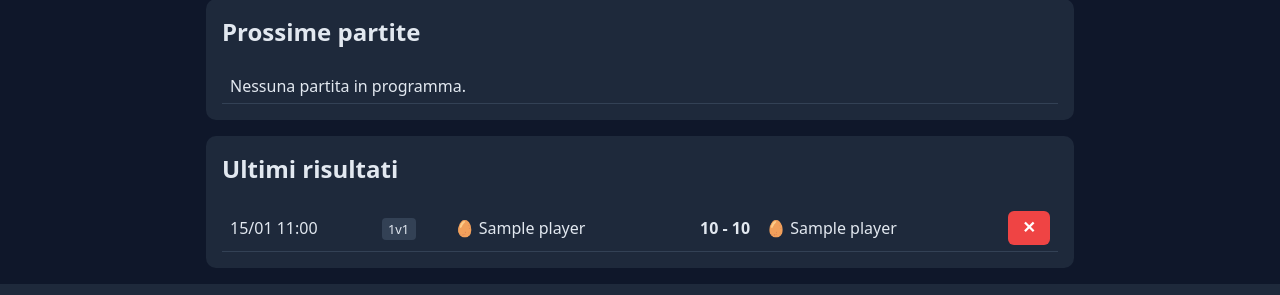
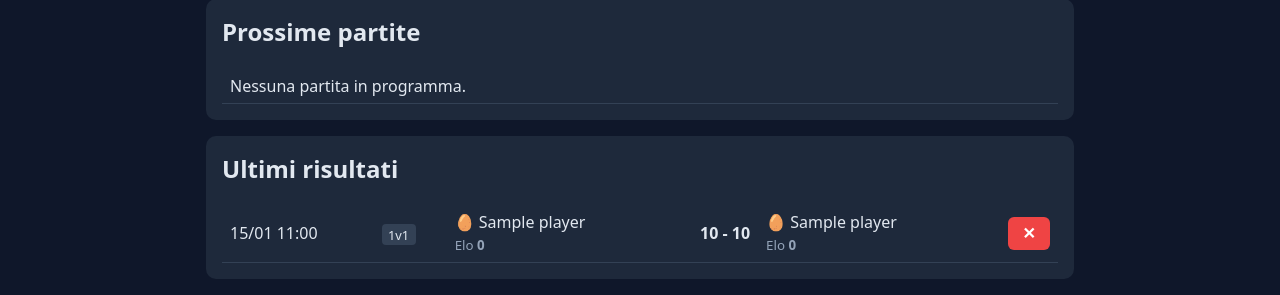
Before and after one commit to irionr/fc26, a Django app: page / in a window 1280 px wide. Shown: the part 647-942 px from the top of the page. Run offline with Django 4.2, Linux system fonts and the light colour scheme; tables that the repository leaves empty hold one stand-in row (values such as "Sample post").

Commit message:
elo: Show Elo stake on every match row
Show each team's Elo gain or loss per outcome on upcoming matches, and
the points actually exchanged on played ones, to prevent players from
having to guess what a match is worth before it is played.

Share the rating replay between the standings and the per-match
figures, to prevent the two from drifting apart.

```diff
--- a/league/templates/league/_match_row.html
+++ b/league/templates/league/_match_row.html
@@ -2,9 +2,9 @@
 <tr>
   <td>{{ m.scheduled_at|date:"d/m H:i" }}</td>
   <td><span class="badge">{{ m.mode }}</span></td>
-  <td>{% for p in m.team1.all %}{% player_name p %}{% if not forloop.last %} + {% endif %}{% endfor %}</td>
+  <td>{% for p in m.team1.all %}{% player_name p %}{% if not forloop.last %} + {% endif %}{% endfor %}{% if m.elo %}<br><small class="elo" style="color:var(--muted)">{% if m.played %}Elo <strong>{{ m.elo.t1|elo_delta }}</strong>{% else %}Elo: <span class="win">{{ m.elo.t1.0|elo_delta }}</span> vittoria · {{ m.elo.t1.1|elo_delta }} pari · <span style="color:var(--danger)">{{ m.elo.t1.2|elo_delta }}</span> sconfitta{% endif %}</small>{% endif %}</td>
   <td class="num">{% if m.played %}<strong>{{ m.score1 }} - {{ m.score2 }}</strong>{% else %}vs{% endif %}</td>
-  <td>{% for p in m.team2.all %}{% player_name p %}{% if not forloop.last %} + {% endif %}{% endfor %}</td>
+  <td>{% for p in m.team2.all %}{% player_name p %}{% if not forloop.last %} + {% endif %}{% endfor %}{% if m.elo %}<br><small class="elo" style="color:var(--muted)">{% if m.played %}Elo <strong>{{ m.elo.t2|elo_delta }}</strong>{% else %}Elo: <span class="win">{{ m.elo.t2.0|elo_delta }}</span> vittoria · {{ m.elo.t2.1|elo_delta }} pari · <span style="color:var(--danger)">{{ m.elo.t2.2|elo_delta }}</span> sconfitta{% endif %}</small>{% endif %}</td>
   <td class="num">
     {% if not m.played %}<a class="btn" href="{% url 'match_result' m.pk %}">Risultato</a>{% endif %}
     <form class="inline" method="post" action="{% url 'match_delete' m.pk %}" data-confirm="Eliminare la partita {% for p in m.team1.all %}{{ p.name }}{% if not forloop.last %} + {% endif %}{% endfor %} vs {% for p in m.team2.all %}{{ p.name }}{% if not forloop.last %} + {% endif %}{% endfor %}{% if m.played %} ({{ m.score1 }}-{{ m.score2 }}){% endif %}? L'azione non si può annullare.">{% csrf_token %}<button class="danger">✕</button></form>
--- a/league/templatetags/league_tags.py
+++ b/league/templatetags/league_tags.py
@@ -8,3 +8,8 @@ register = template.Library()
 def player_name(context, player):
     icon, title, detail = context.get('player_badges', {}).get(player.id, ('', '', ''))
     return format_html('<span title="{} · {}">{}</span> {}', title, detail, icon, player.name)
+
+
+@register.filter
+def elo_delta(n):
+    return f'+{n}' if n > 0 else (f'\u2212{-n}' if n < 0 else '0')
--- a/league/views.py
+++ b/league/views.py
@@ -75,28 +75,39 @@ ELO_START = 1200
 ELO_K = 32
 
 
-def elo_ratings():
-    """Classifica Elo: partite in ordine cronologico, rating di squadra = media dei giocatori (2v2)."""
+def _expected(rows, t1, t2):
+    r1 = sum(rows[p.id]['rating'] for p in t1) / len(t1)
+    r2 = sum(rows[p.id]['rating'] for p in t2) / len(t2)
+    return 1 / (1 + 10 ** ((r2 - r1) / 400))
+
+
+def _elo_replay():
+    """Rating finali e, per ogni partita giocata, l'attesa di vittoria della squadra 1 al momento del match."""
     rows = {p.id: {'player': p, 'rating': ELO_START, 'peak': ELO_START, 'played': 0, 'last': None}
             for p in Player.objects.all()}
+    expected = {}
     matches = (Match.objects.filter(played=True).order_by('scheduled_at', 'id')
                .prefetch_related('team1', 'team2'))
     for m in matches:
         t1, t2 = list(m.team1.all()), list(m.team2.all())
         if not t1 or not t2:
             continue
-        r1 = sum(rows[p.id]['rating'] for p in t1) / len(t1)
-        r2 = sum(rows[p.id]['rating'] for p in t2) / len(t2)
-        e1 = 1 / (1 + 10 ** ((r2 - r1) / 400))
+        e1 = expected[m.id] = _expected(rows, t1, t2)
         s1 = 1 if m.score1 > m.score2 else (0.5 if m.score1 == m.score2 else 0)
-        for team, score, expected in ((t1, s1, e1), (t2, 1 - s1, 1 - e1)):
-            delta = ELO_K * (score - expected)
+        for team, score, exp in ((t1, s1, e1), (t2, 1 - s1, 1 - e1)):
+            delta = ELO_K * (score - exp)
             for p in team:
                 r = rows[p.id]
                 r['rating'] += delta
                 r['peak'] = max(r['peak'], r['rating'])
                 r['played'] += 1
                 r['last'] = delta
+    return rows, expected
+
+
+def elo_ratings():
+    """Classifica Elo: partite in ordine cronologico, rating di squadra = media dei giocatori (2v2)."""
+    rows, _ = _elo_replay()
     out = list(rows.values())
     for r in out:
         r['provisional'] = r['played'] < MIN_GAMES
@@ -108,6 +119,28 @@ def elo_ratings():
             if round(r['rating']) == round(active[-1]['rating']):
                 r['donkey'] = True
     return out
+
+
+def with_elo(matches):
+    """Annota ogni partita con m.elo, variazioni per squadra: t1 e t2.
+
+    Giocata: scambio effettivo (int). Da giocare: (vittoria, pari, sconfitta) coi rating attuali."""
+    rows, expected = _elo_replay()
+    matches = list(matches)
+    for m in matches:
+        t1, t2 = list(m.team1.all()), list(m.team2.all())
+        m.elo = None
+        if not t1 or not t2:
+            continue
+        e1 = expected[m.id] if m.id in expected else _expected(rows, t1, t2)
+        if m.played:
+            s1 = 1 if m.score1 > m.score2 else (0.5 if m.score1 == m.score2 else 0)
+            delta = round(ELO_K * (s1 - e1))
+            m.elo = {'t1': delta, 't2': -delta}
+        else:
+            m.elo = {'t1': tuple(round(ELO_K * (s - e1)) for s in (1, 0.5, 0)),
+                     't2': tuple(round(ELO_K * (s - (1 - e1))) for s in (1, 0.5, 0))}
+    return matches
 
 
 def trends():
@@ -153,12 +186,12 @@ def home(request):
     recent = Match.objects.filter(played=True).prefetch_related('team1', 'team2')[:10]
     return render(request, 'league/home.html', {
         'ratings': elo_ratings(), 'elo_start': ELO_START, 'elo_k': ELO_K, 'min_games': MIN_GAMES,
-        'upcoming': upcoming, 'recent': recent})
+        'upcoming': with_elo(upcoming), 'recent': with_elo(recent)})
 
 
 def matches(request):
     qs = Match.objects.prefetch_related('team1', 'team2')
-    return render(request, 'league/matches.html', {'matches': qs})
+    return render(request, 'league/matches.html', {'matches': with_elo(qs)})
 
 
 def match_new(request):
```
Also changed, not shown: league/tests.py (+41 -0 lines).
